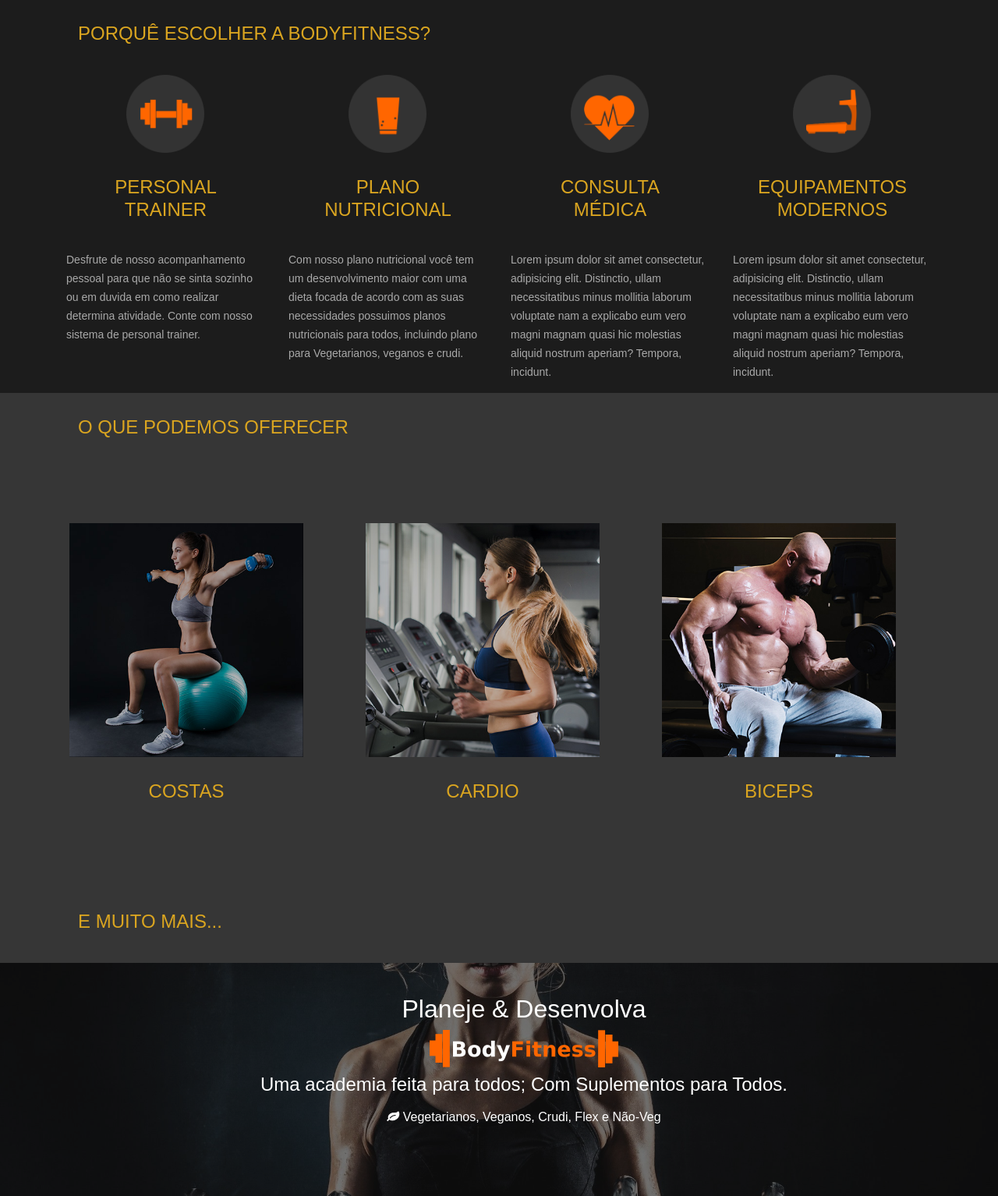
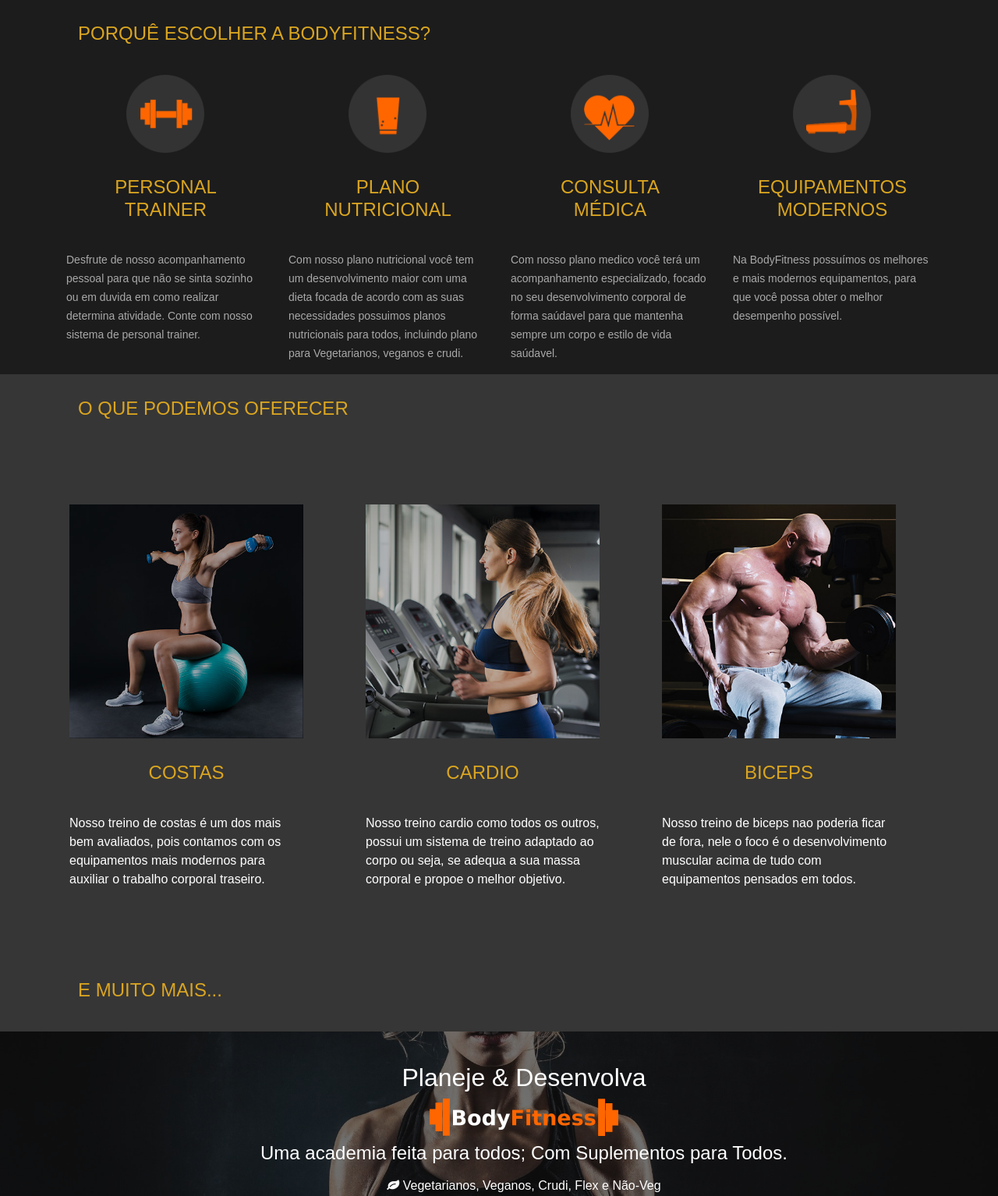
Before and after one commit to BodyFitness/BodyFitness.github.io, a PHP site: page / in a window 1280 px wide. Shown: the part 875-2409 px from the top of the page at 78% size. Run offline with PHP 8.4, Linux system fonts and the light colour scheme; some libraries are stand-ins or nearby versions.

Commit message:
Added new informations about us

```diff
--- a/footer.php
+++ b/footer.php
@@ -10,8 +10,8 @@
 		Marcos Lorhan, Lucas Sousa. <br>
 		Icones: Autorais/FontAwesome;
 		Imagens: Freepik + Web.
-		<a href='https://br.freepik.com/fotos/fundo'>Fundo foto criado por sergeycauselove - br.freepik.com</a>
-		<a href='https://br.freepik.com/fotos/homem'>Homem foto criado por serhii_bobyk - br.freepik.com</a>
+		<br>
+		<a href='https://br.freepik.com/fotos/homem'>foto da capa criado por serhii_bobyk - br.freepik.com</a>
 	</p>
 
 
--- a/section_one.php
+++ b/section_one.php
@@ -93,10 +93,11 @@
                     <div class="info">
                         <img id="heart" onmouseover="HoverImg(id)" onmouseout="LeaveImg(id)" src="img/icon-heart.png" alt="Coração">
                         <h4>Consulta Médica</h4>
-                        <p>Lorem ipsum dolor sit amet consectetur, adipisicing elit.
-                            Distinctio, ullam necessitatibus minus mollitia
-                            laborum voluptate nam a explicabo eum vero magni magnam
-                            quasi hic molestias aliquid nostrum aperiam? Tempora, incidunt.</p>
+                        <p>Com nosso plano medico você terá um acompanhamento
+                            especializado, focado no seu desenvolvimento corporal
+                            de forma saúdavel para que mantenha sempre um corpo e
+                            estilo de vida saúdavel.
+                        </p>
                     </div>
                 </div>
 
@@ -104,10 +105,10 @@
                     <div class="info">
                         <img id="esteira" onmouseover="HoverImg(id)" onmouseout="LeaveImg(id)" src="img/icon-esteira.png" alt="esteira">
                         <h4>Equipamentos Modernos</h4>
-                        <p>Lorem ipsum dolor sit amet consectetur, adipisicing elit.
-                            Distinctio, ullam necessitatibus minus mollitia
-                            laborum voluptate nam a explicabo eum vero magni magnam
-                            quasi hic molestias aliquid nostrum aperiam? Tempora, incidunt.</p>
+                        <p>Na BodyFitness possuímos os melhores e mais modernos
+                            equipamentos, para que você possa obter o melhor
+                            desempenho possível.
+                        </p>
                     </div>
                 </div>
 
--- a/section_two.php
+++ b/section_two.php
@@ -10,19 +10,34 @@
 				<div  class="img">
 					<img id="gallery-1" onmouseover="GrowImg(id)" width=300px; src="img/gallery-1.jpg">
 					<h4>Costas</h4>
-
+					<p>
+						Nosso treino de costas é um dos mais bem avaliados,
+						pois contamos com os equipamentos mais modernos para
+						auxiliar o trabalho corporal traseiro.
+					</p>
 				</div>
 			</div>
 			<div class="col-sm-3 classes ml-1">
 				<div class="img">
 					<img width=300px; src="img/gallery-2.jpg">
 					<h4>Cardio</h4>
+					<p>
+						Nosso treino cardio como todos os outros,
+						possui um sistema de treino adaptado ao corpo
+						ou seja, se adequa a sua massa corporal e propoe
+						o melhor objetivo.
+					</p>
 				</div>
 			</div>
 			<div class="col-sm-3 classes ml-1">
 				<div class="img">
 					<img width=300px; src="img/gallery-3.jpg">
 					<h4>Biceps</h4>
+					<p>
+						Nosso treino de biceps nao poderia ficar de fora,
+						nele o foco é o desenvolvimento muscular acima de tudo
+						com equipamentos pensados em todos.
+					</p>
 				</div>
 			</div>
 		</div>
```
